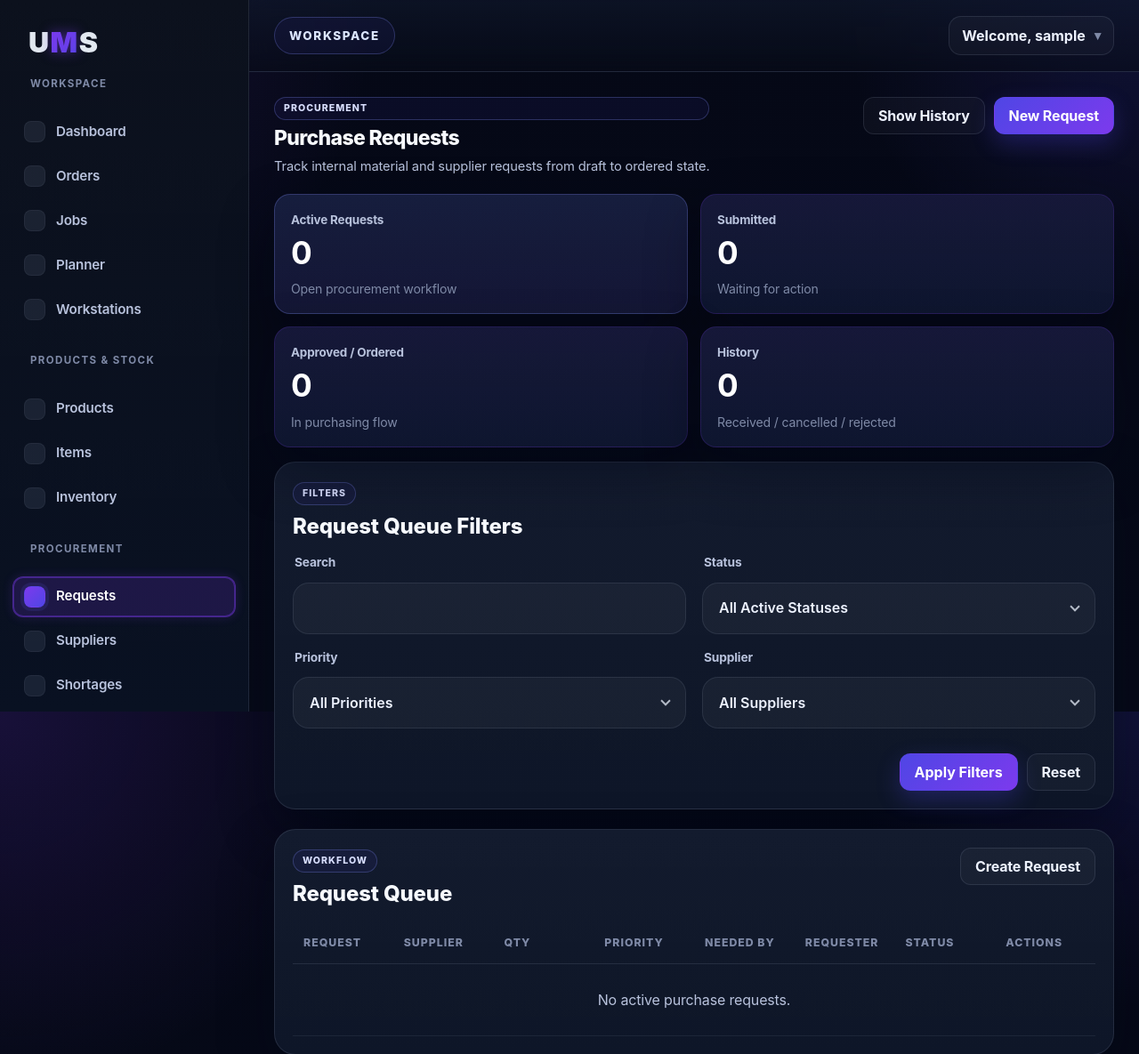
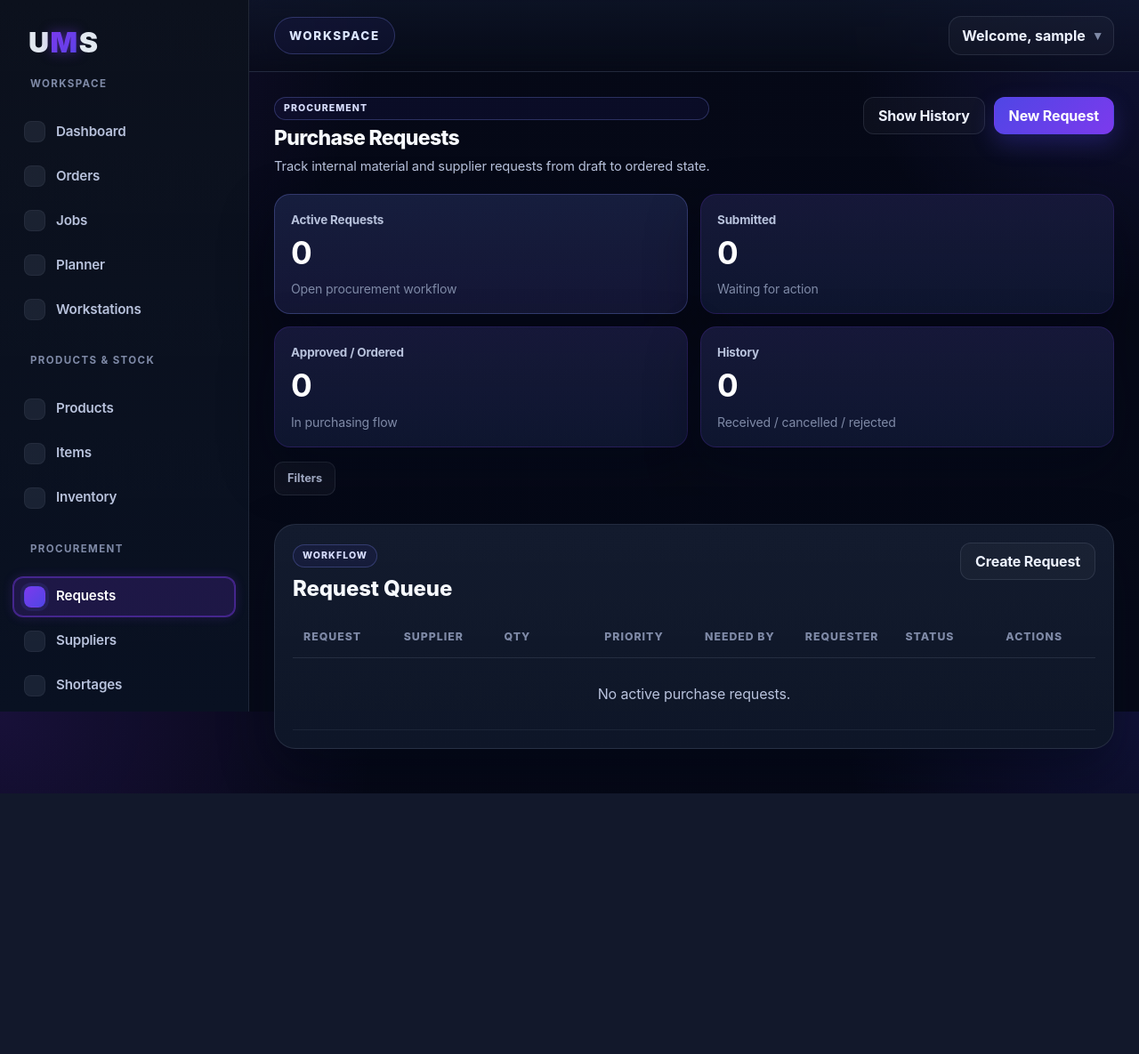
Before and after one commit to bracekk/UMS-Unity-Manufacturing-Solutions, a Flask app: page /procurement/requests in a window 1280 px wide. Shown: the top 1185 px of the page at 89% size. After the commit the page ends 892 px from the top, so only its background shows below. Run offline with Flask 3, Linux system fonts and the light colour scheme; a user stored in the database is signed in; data comes from the database, SQL or seed files in the repository; data that the repository does not hold is empty; some libraries are stand-ins or nearby versions.

Commit message:
Update purchase_requests.html

```diff
--- a/templates/purchase_requests.html
+++ b/templates/purchase_requests.html
@@ -73,7 +73,13 @@
   </div>
 </div>
 
-<div class="dashboard-form-card section-spacing">
+<div class="filters-wrapper section-spacing">
+  <button type="button" class="filters-toggle-btn" aria-expanded="false">
+    Filters
+  </button>
+
+  <div class="filters-panel filters-collapsed">
+    <div class="dashboard-form-card">
       <div class="card-header">
         <div>
           <span class="card-kicker">Filters</span>
@@ -173,6 +179,8 @@
           <a href="{{ url_for('purchase_requests') }}" class="dashboard-btn secondary">Reset</a>
         </div>
       </form>
+    </div>
+  </div>
 </div>
 
 <div class="dashboard-table-card section-spacing">
@@ -292,7 +300,13 @@
 </div>
 
 {% if show_history %}
-<div class="dashboard-form-card section-spacing">
+<div class="filters-wrapper section-spacing">
+  <button type="button" class="filters-toggle-btn" aria-expanded="false">
+    History Filters
+  </button>
+
+  <div class="filters-panel filters-collapsed">
+    <div class="dashboard-form-card">
       <div class="card-header">
         <div>
           <span class="card-kicker">Archive Filters</span>
@@ -391,6 +405,8 @@
         </div>
       </form>
     </div>
+  </div>
+</div>
 
 <div class="dashboard-table-card section-spacing">
   <div class="card-header">
```
Lines whose indentation alone changed are shown as unchanged.
